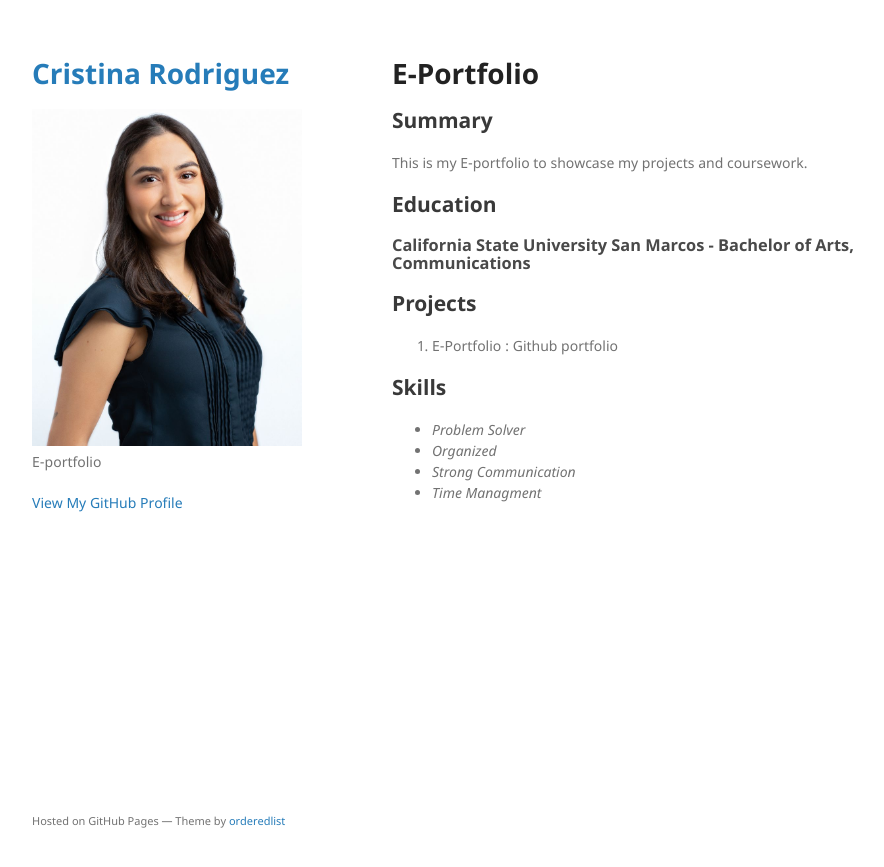
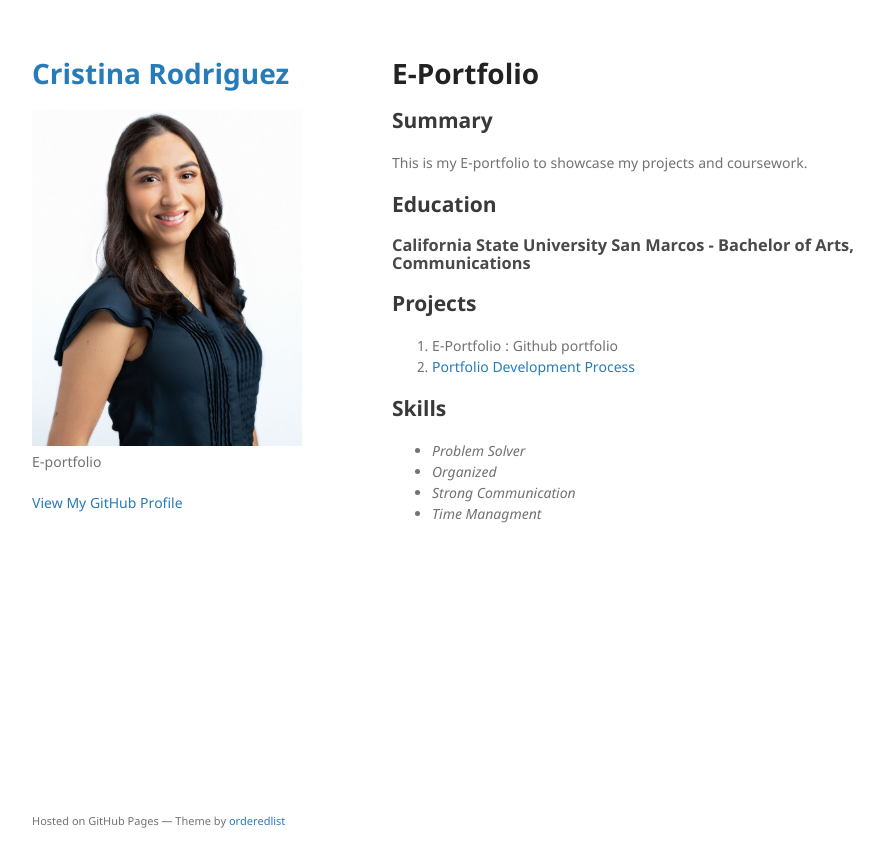
Before and after one commit to cristina02675/cristina02675.github.io, a Jekyll site: the page built from index.md, in a window 1280 px wide. Shown: the top 867 px of the page, without its empty margins (178-1062 px from the left). Built offline with Jekyll 4.4.1, drawn with Linux system fonts in a browser that asks for light colours; our own code applies the rules of GitHub Pages for plain Markdown files.

Commit message:
Update projects section with new entry
Added a new project entry for 'Portfolio Development Process'.

```diff
--- a/index.md
+++ b/index.md
@@ -12,6 +12,8 @@ This is my E-portfolio to showcase my projects and coursework.
 
 ## Projects
 1. E-Portfolio : Github portfolio
+2. [Portfolio Development Process](portfolio-development/)
+
 
 ## Skills
 - *Problem Solver*
```
